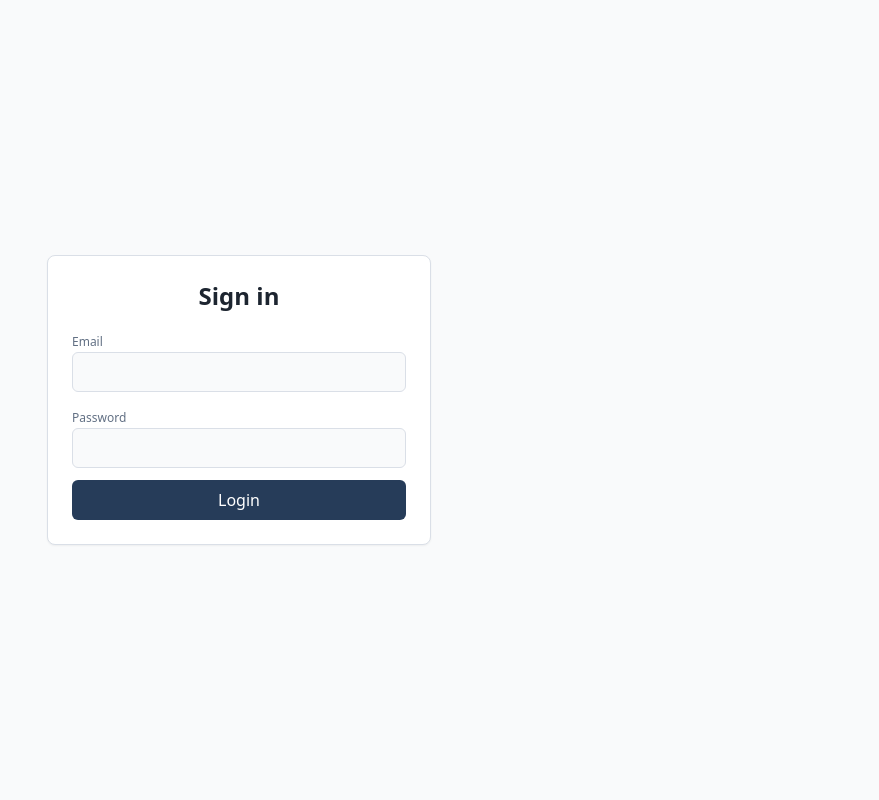
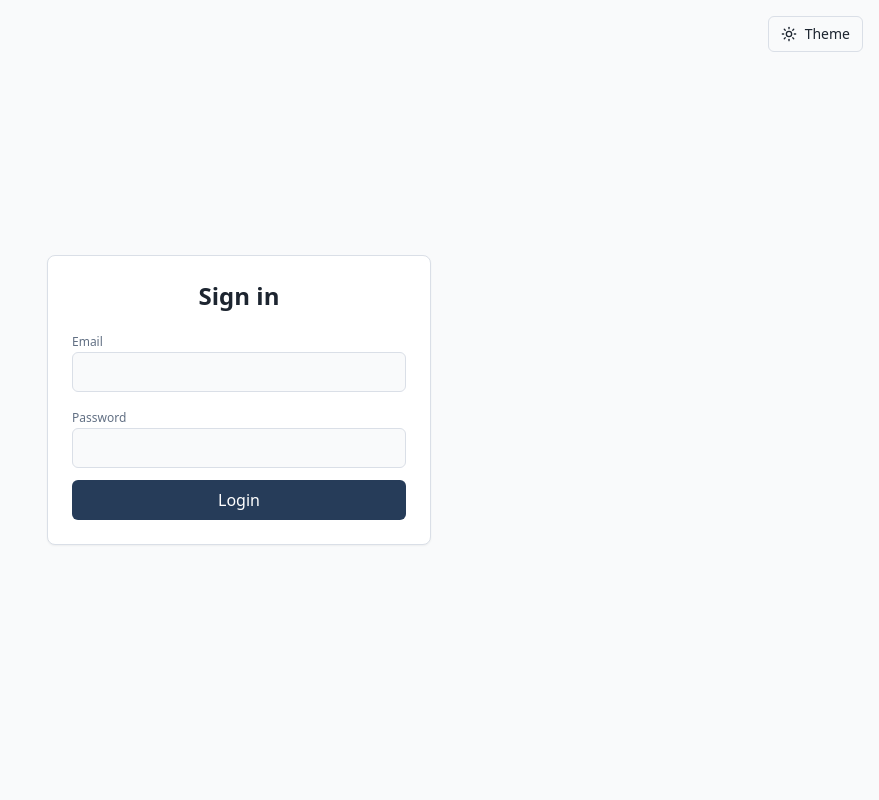
Before and after one commit to JosephLopezzzz/hmscore1last1, a PHP site: page /inn-nexus-main/login.php in a window 1280 px wide. Shown: the whole page, without its empty margins (401-1280 px from the left). Run offline with PHP 8.4, Linux system fonts and the light colour scheme; some libraries are stand-ins or nearby versions.

Commit message:
Login: add top-right light/dark mode toggle persisting to localStorage; icons via lucide

```diff
--- a/login.php
+++ b/login.php
@@ -36,7 +36,7 @@
     <meta http-equiv="X-Frame-Options" content="DENY" />
     <meta http-equiv="X-XSS-Protection" content="1; mode=block" />
   </head>
-  <body class="min-h-screen bg-background flex items-center justify-center">
+  <body class="min-h-screen bg-background flex items-center justify-center relative">
     <?php require_once __DIR__ . '/includes/db.php'; initSession(); ?>
     <?php
       $error = '';
@@ -87,6 +87,13 @@
       }
 
     ?>
+    <!-- Theme toggle (top-right) -->
+    <button id="theme-toggle" aria-label="Toggle theme" class="absolute top-4 right-4 h-9 px-3 rounded-md border border-border bg-background text-foreground hover:bg-muted inline-flex items-center gap-2">
+      <i data-lucide="sun" class="h-4 w-4 dark:hidden"></i>
+      <i data-lucide="moon" class="h-4 w-4 hidden dark:block"></i>
+      <span class="hidden sm:inline text-sm">Theme</span>
+    </button>
+
     <div class="w-full max-w-sm rounded-lg border bg-card p-6 shadow-sm">
       <h1 class="text-2xl font-bold mb-4 text-center">Sign in</h1>
       <?php if (!empty($error)): ?><p class="text-destructive text-sm mb-3"><?php echo $error; ?></p><?php endif; ?>
@@ -104,5 +111,22 @@
         <button class="w-full h-10 rounded-md bg-primary text-primary-foreground">Login</button>
       </form>
     </div>
+    <script src="https://unpkg.com/lucide@latest"></script>
+    <script>
+      document.addEventListener('DOMContentLoaded', function() {
+        if (window.lucide) window.lucide.createIcons();
+        const toggle = document.getElementById('theme-toggle');
+        if (toggle) {
+          toggle.addEventListener('click', function(e) {
+            e.preventDefault();
+            const html = document.documentElement;
+            const isDark = html.classList.contains('dark');
+            const newTheme = isDark ? 'light' : 'dark';
+            html.classList.toggle('dark', !isDark);
+            localStorage.setItem('theme', newTheme);
+          });
+        }
+      });
+    </script>
   </body>
   </html>
```
